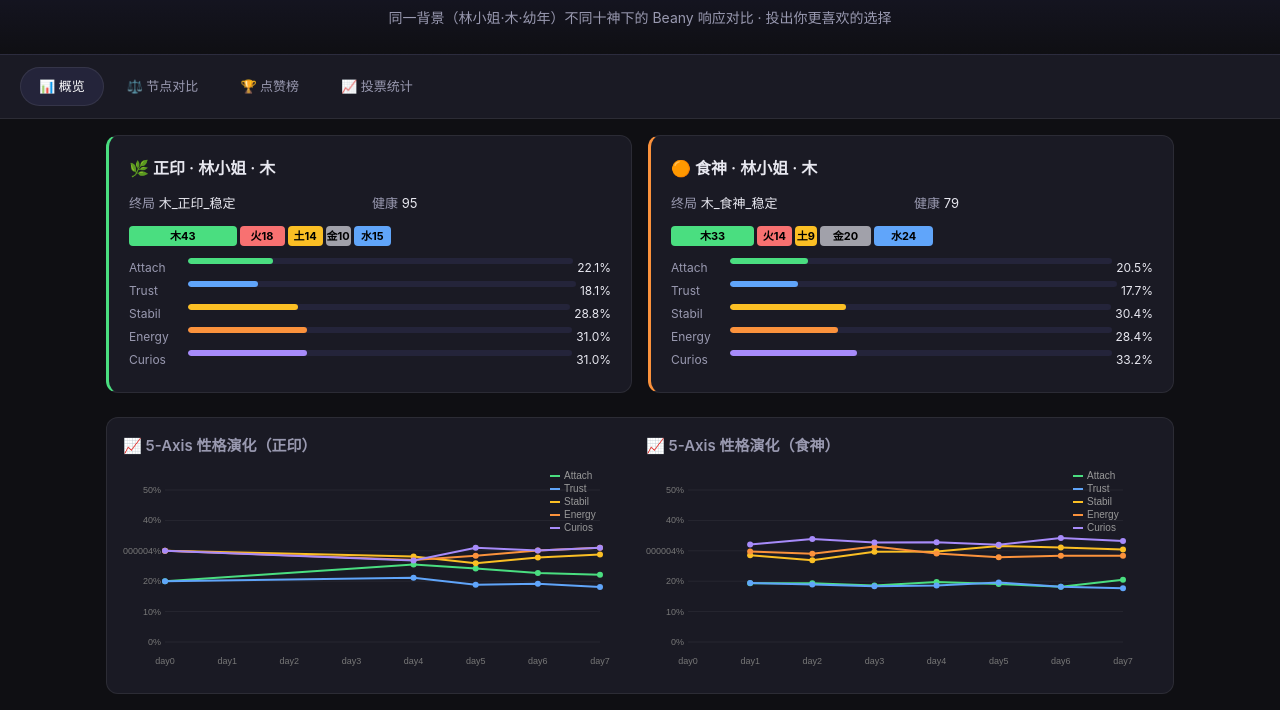
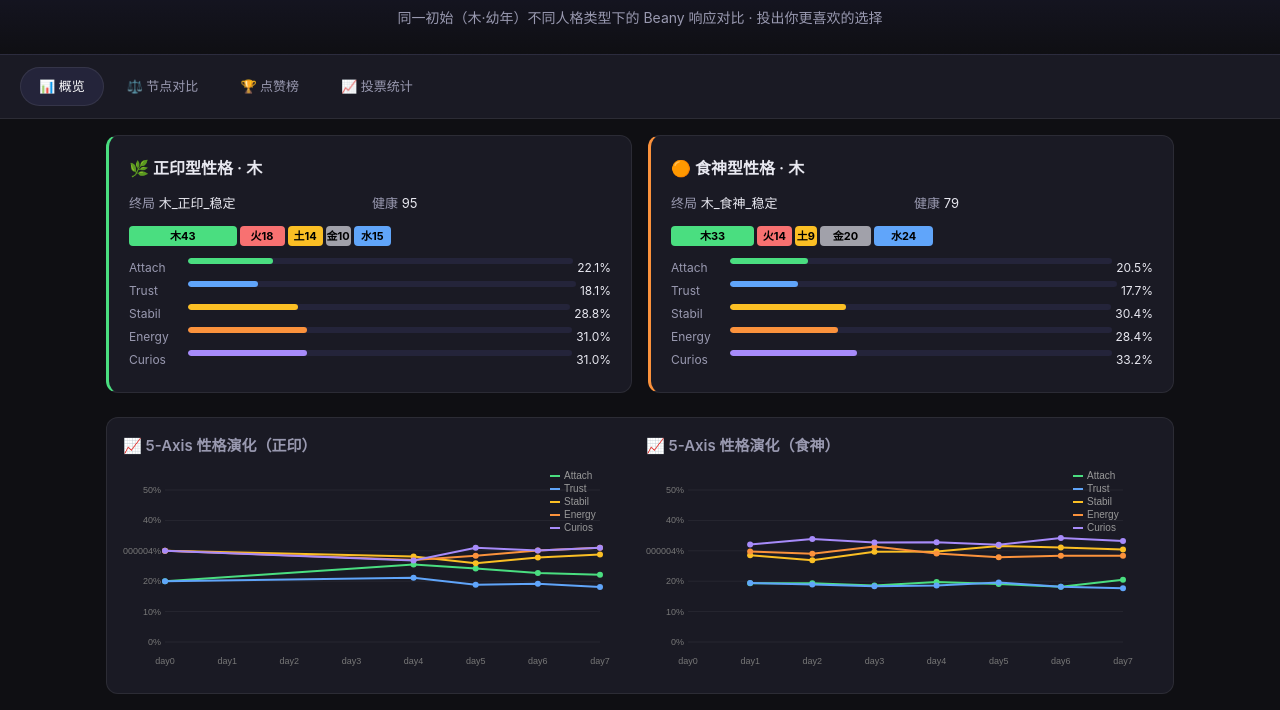
Before and after one commit to lxblackcat/beany-compare, a website: page public/index.html in a window 1280 px wide. Shown: the part 59-769 px from the top of the page. Drawn offline with Linux system fonts and the light colour scheme; no server answers.

Commit message:
林小姐 → 人格类型

```diff
--- a/public/data.js
+++ b/public/data.js
@@ -1,7 +1,7 @@
 window.BEANY_DATA = {
   "runs": {
     "run_02_p06_zhengyin": {
-      "name": "正印 · 林小姐 · 木",
+      "name": "正印型性格 · 木",
       "shishen": "正印",
       "nodes": {
         "day1_N1": {
@@ -774,7 +774,7 @@ window.BEANY_DATA = {
       }
     },
     "run_03_p06_shishen": {
-      "name": "食神 · 林小姐 · 木",
+      "name": "食神型性格 · 木",
       "shishen": "食神",
       "nodes": {
         "day1_N1": {
--- a/public/index.html
+++ b/public/index.html
@@ -411,7 +411,7 @@
 
 <div class="header">
   <h1>🐾 Beany 性格对比 · 正印 vs 食神</h1>
-  <p>同一背景（林小姐·木·幼年）不同十神下的 Beany 响应对比 · 投出你更喜欢的选择</p>
+  <p>同一初始（木·幼年）不同人格类型下的 Beany 响应对比 · 投出你更喜欢的选择</p>
 </div>
 
 <div class="tabs">
```
Also changed, not shown: 1 other file.
